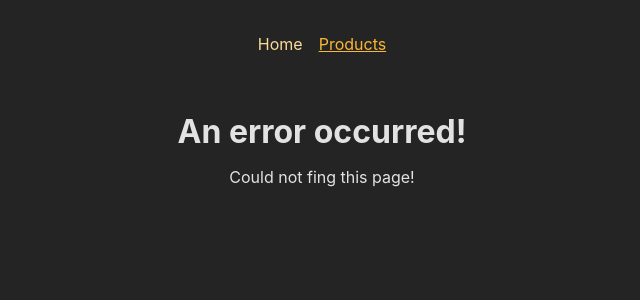
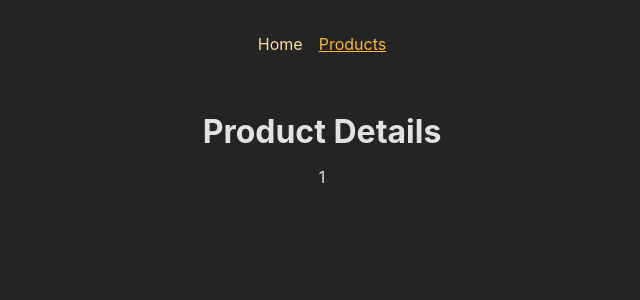
Before and after one commit to willl-8523/starting-react-router, a React (Create React App) app: page /products/1 in a window 1280 px wide. Shown: the top 300 px of the page, without its empty margins (318-958 px from the left). Built offline with nearby package versions, Linux system fonts and the light colour scheme.

Commit message:
Definding and Using Dynamic Routes

```diff
--- a/src/App.js
+++ b/src/App.js
@@ -3,6 +3,7 @@
 import Homepage from './pages/Home';
 import ProductsPage from './pages/Products';
 import RootLayout from './pages/Root';
+import ProductDetailPage from './pages/ProductDetails';
 
 const router = createBrowserRouter([
   {
@@ -12,6 +13,7 @@
     children: [
       { path: '/', element: <Homepage /> },
       { path: '/products', element: <ProductsPage /> },
+      { path: '/products/:productId', element: <ProductDetailPage /> },
     ],
   },
 ]);
--- /dev/null
+++ b/src/pages/ProductDetails.js
@@ -0,0 +1,14 @@
+import React from 'react';
+import { useParams } from 'react-router-dom';
+
+const ProductDetailPage = () => {
+  const params = useParams();
+  return (
+    <>
+      <h1>Product Details</h1>
+      <p>{params.productId}</p>
+    </>
+  );
+};
+
+export default ProductDetailPage;
--- a/src/pages/Products.js
+++ b/src/pages/Products.js
@@ -1,7 +1,14 @@
 import React from 'react';
 
 const ProductsPage = () => {
-  return <h1>The Products Page</h1>;
+  return (
+    <>
+      <h1>The Products Page</h1>
+      <li>Product 1</li>
+      <li>Product 2</li>
+      <li>Product 3</li>
+    </>
+  );
 };
 
 export default ProductsPage;
```
